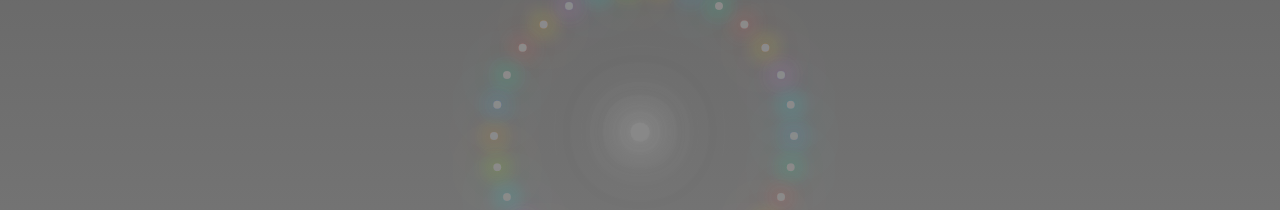
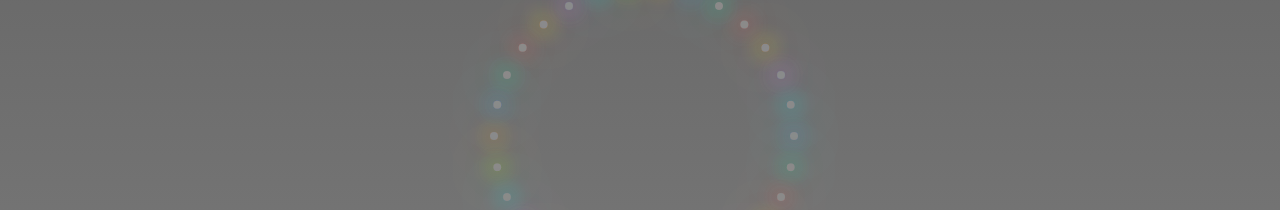
Before and after one commit to divyansh-1009/Landing-Page, a React (Vite) app: page / in a window 1280 px wide. Shown: the part 3468-3678 px from the top of the page. Built offline with nearby package versions, Linux system fonts and the light colour scheme.

Commit message:
white dot section 5 fixed

```diff
--- a/src/App.tsx
+++ b/src/App.tsx
@@ -46,6 +46,10 @@ function App() {
   // Section 5 states
   const [section5Progress, setSection5Progress] = useState(0)
   const [smallDots, setSmallDots] = useState<Array<{ id: number, angle: number, color: string, absorbed: boolean }>>([])
+  const [absorptionStarted, setAbsorptionStarted] = useState(false)
+  const [absorptionProgress, setAbsorptionProgress] = useState(0)
+  const absorptionTimerRef = useRef<number | null>(null)
+  const absorptionAnimationRef = useRef<number | null>(null)
   // Carry active flag between Section 4 and 5
   const carry4to5Active = section5Progress > 0 && section5Progress < CARRY_THRESHOLD
 
@@ -145,8 +149,6 @@ function App() {
 
   // Track section progress based on scroll
   useEffect(() => {
-    const sectionHeight = window.innerHeight
-
     // Section 3 progress - Reveal begins BEFORE section enters viewport
     if (section3Ref.current && fullPath.length > 0) {
       const rect = section3Ref.current.getBoundingClientRect()
@@ -193,18 +195,22 @@ function App() {
       const progress5 = Math.min(1, Math.max(0, rawProgress5))
       setSection5Progress(progress5)
 
-      if (progress5 > 0.3) {
+      if (absorptionStarted) {
+        // Start absorbing dots gradually with staggered timing
         setSmallDots(prev =>
           prev.map((dot, index) => ({
             ...dot,
-            absorbed: progress5 > (0.3 + (index * 0.02))
+            absorbed: absorptionProgress > (index * 0.03) // Stagger absorption based on index
           }))
         )
       } else if (progress5 === 0) {
+        // Reset when section is not active
         setSmallDots(prev => prev.map(dot => ({ ...dot, absorbed: false })))
+        setAbsorptionStarted(false)
+        setAbsorptionProgress(0)
       }
     }
-  }, [scrollY, fullPath])
+  }, [scrollY, fullPath, absorptionStarted, absorptionProgress])
 
   // Manage the 1s delay after carry completes before enabling growth
   useEffect(() => {
@@ -229,7 +235,58 @@ function App() {
         growthDelayTimerRef.current = null
       }
     }
-  }, [section4Progress])
+  }, [section4Progress, growthDelayPassed])
+
+  // Handle 1-second delay before absorption starts in section 5
+  useEffect(() => {
+    // Clear any existing timers
+    if (absorptionTimerRef.current) {
+      clearTimeout(absorptionTimerRef.current)
+      absorptionTimerRef.current = null
+    }
+    if (absorptionAnimationRef.current) {
+      clearInterval(absorptionAnimationRef.current)
+      absorptionAnimationRef.current = null
+    }
+
+    // Check if central dot is visible (when carry is not active)
+    const centralDotVisible = !carry4to5Active && section5Progress > 0
+
+    if (centralDotVisible && !absorptionStarted) {
+      // Start 1-second timer
+      absorptionTimerRef.current = window.setTimeout(() => {
+        setAbsorptionStarted(true)
+        // Start absorption animation
+        let progress = 0
+        absorptionAnimationRef.current = window.setInterval(() => {
+          progress += 0.05 // Increment by 5% each frame
+          setAbsorptionProgress(progress)
+          if (progress >= 1) {
+            if (absorptionAnimationRef.current) {
+              clearInterval(absorptionAnimationRef.current)
+              absorptionAnimationRef.current = null
+            }
+          }
+        }, 50) // 50ms intervals for smooth animation
+        absorptionTimerRef.current = null
+      }, 1000) // Changed from 2000 to 1000 milliseconds
+    } else if (!centralDotVisible) {
+      // Reset if we scroll back or section is not active
+      setAbsorptionStarted(false)
+      setAbsorptionProgress(0)
+    }
+
+    return () => {
+      if (absorptionTimerRef.current) {
+        clearTimeout(absorptionTimerRef.current)
+        absorptionTimerRef.current = null
+      }
+      if (absorptionAnimationRef.current) {
+        clearInterval(absorptionAnimationRef.current)
+        absorptionAnimationRef.current = null
+      }
+    }
+  }, [carry4to5Active, section5Progress, absorptionStarted])
 
   // Initialize selected rectangle
   useEffect(() => {
@@ -662,13 +719,31 @@ function App() {
 
       <section className="section-full" id="section-5" ref={section5Ref}>
         <div className="section-5-container">
+          {/* Show stationary blue dot during delay period (after carry finishes, before absorption starts) */}
+          {!carry4to5Active && !absorptionStarted && section5Progress > 0 && (
+            <div
+              className="central-dot expanding blue stationary"
+              style={{
+                transform: `scale(${TARGET_SECTION4_SCALE})`,
+                zIndex: 10,
+                width: '8px',
+                height: '8px',
+                borderRadius: '50%',
+                position: 'relative'
+              }}
+            />
+          )}
+
+          {/* Show absorbing gray dot during absorption phase */}
+          {absorptionStarted && (
             <div
               className="central-dot absorbing"
               style={{
                 filter: `drop-shadow(0 0 ${45 + section5Progress * 30}px rgba(220, 220, 220, 0.95))`,
-              opacity: carry4to5Active ? 0 : (section5Progress > 0.85 ? 0 : 1),
+                opacity: section5Progress > 0.85 ? 0 : 1,
               }}
             />
+          )}
 
           <div className="small-dots-circle">
             {smallDots.map((smallDot) => {
@@ -693,12 +768,6 @@ function App() {
               )
             })}
           </div>
-
-          {section5Progress > 0.85 && (
-            <div className="section-5-content">
-              <h2 className="section-5-text">Amongst the entropy, I found your perfect business opportunity, backed by my proprietary intense market research and reasoning.</h2>
-            </div>
-          )}
         </div>
       </section>
 
```
Lines whose indentation alone changed are shown as unchanged.
